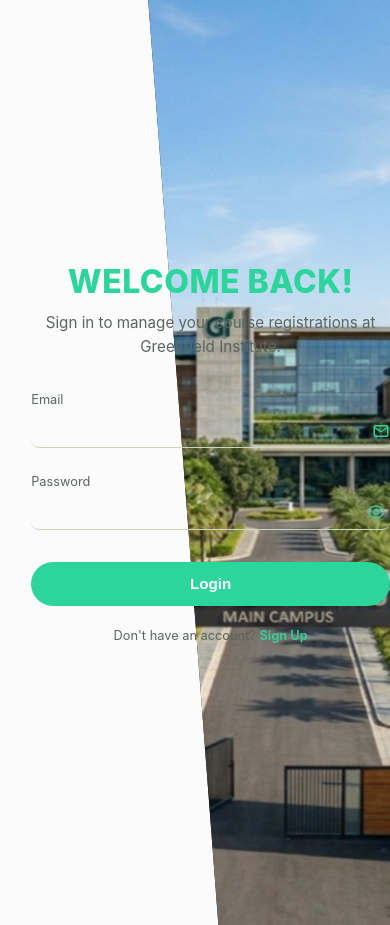
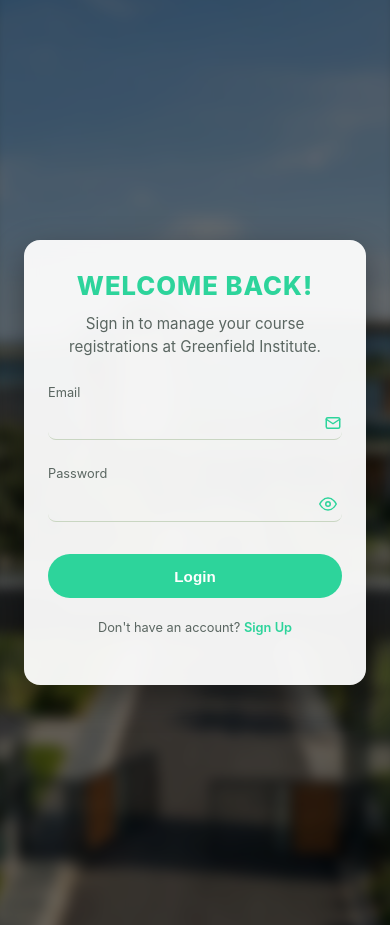
Before and after one commit to Winney360/GreenField_Institute, a PHP site: page / in a window 390 px wide. Run offline with PHP 8.4, Linux system fonts and the light colour scheme.

Commit message:
Refactor code structure for improved readability and maintainability

```diff
--- a/admin/dashboard.php
+++ b/admin/dashboard.php
@@ -11,7 +11,7 @@ $admin = require_admin();
     <link rel="stylesheet" href="../assets/css/style.css" />
 </head>
 <body class="has-sidebar">
-    <header class="navbar"><h1>GREENFIELD INSTITUTE <span class="admin-label">ADMIN PANEL</span></h1></header>
+    <header class="navbar"><h1><img class="navbar__logo" src="../assets/img/logo.png" alt="" />GREENFIELD INSTITUTE <span class="admin-label">ADMIN PANEL</span></h1></header>
 
     <aside class="sidebar">
         <nav class="sidebar__nav">
--- a/admin/manage_courses.php
+++ b/admin/manage_courses.php
@@ -11,7 +11,7 @@ require_admin();
     <link rel="stylesheet" href="../assets/css/style.css" />
 </head>
 <body class="has-sidebar">
-    <header class="navbar"><h1>GREENFIELD INSTITUTE <span class="admin-label">ADMIN PANEL</span></h1></header>
+    <header class="navbar"><h1><img class="navbar__logo" src="../assets/img/logo.png" alt="" />GREENFIELD INSTITUTE <span class="admin-label">ADMIN PANEL</span></h1></header>
 
     <aside class="sidebar">
         <nav class="sidebar__nav">
--- a/admin/registrations.php
+++ b/admin/registrations.php
@@ -11,7 +11,7 @@ require_admin();
     <link rel="stylesheet" href="../assets/css/style.css" />
 </head>
 <body class="has-sidebar">
-    <header class="navbar"><h1>GREENFIELD INSTITUTE <span class="admin-label">ADMIN PANEL</span></h1></header>
+    <header class="navbar"><h1><img class="navbar__logo" src="../assets/img/logo.png" alt="" />GREENFIELD INSTITUTE <span class="admin-label">ADMIN PANEL</span></h1></header>
 
     <aside class="sidebar">
         <nav class="sidebar__nav">
--- a/admin/students.php
+++ b/admin/students.php
@@ -11,7 +11,7 @@ require_admin();
     <link rel="stylesheet" href="../assets/css/style.css" />
 </head>
 <body class="has-sidebar">
-    <header class="navbar"><h1>GREENFIELD INSTITUTE <span class="admin-label">ADMIN PANEL</span></h1></header>
+    <header class="navbar"><h1><img class="navbar__logo" src="../assets/img/logo.png" alt="" />GREENFIELD INSTITUTE <span class="admin-label">ADMIN PANEL</span></h1></header>
 
     <aside class="sidebar">
         <nav class="sidebar__nav">
--- a/assets/css/style.css
+++ b/assets/css/style.css
@@ -73,6 +73,16 @@ body {
     color: var(--color-primary);
     text-transform: uppercase;
     letter-spacing: 2.5px;
+    display: flex;
+    align-items: center;
+    gap: 0.75rem;
+}
+/* Brand logo (the Gi monogram) sits to the left of the wordmark. */
+.navbar__logo {
+    height: 44px;
+    width: auto;
+    display: block;
+    flex-shrink: 0;
 }
 /* "ADMIN PANEL" suffix in the admin navbar — deep teal that pairs with the
    mint brand (analogous on the colour wheel). Reads as a sub-label without
@@ -679,6 +689,74 @@ body {
 .is-going-to-signup .auth-card__form,
 .is-going-to-login  .auth-card__form { animation: form-swap 3500ms var(--auth-ease) both; }
 
+/* --- AUTH PAGE — MOBILE LAYOUT ( ≤ 768px ) ------------------
+   On phones/tablets the diagonal split collapses:
+     • hero image fills the whole viewport with a blur + dark overlay
+     • the form sits in a centered frosted-glass card on top
+     • the dark/hero side-swap animations are disabled (no diagonal
+       to animate); the form's slide-down/up still plays.
+*/
+@media (max-width: 768px) {
+
+    /* Dark panel: drop the diagonal, become a full-bleed image holder. */
+    .auth-card__dark,
+    .mode-login  .auth-card__dark,
+    .mode-signup .auth-card__dark {
+        clip-path: none;
+        inset: 0;
+    }
+
+    /* Hero image: fill the viewport, blur it, dim it for text contrast.
+       transform: scale(1.05) hides the soft edges that blur creates. */
+    .auth-card__hero,
+    .mode-login  .auth-card__hero,
+    .mode-signup .auth-card__hero {
+        left: 0;
+        width: 100vw;
+        height: 100vh;
+        filter: blur(6px) brightness(0.45);
+        transform: scale(1.05);
+    }
+
+    /* Form panel sits centered over the image, no side-padding gymnastics. */
+    .auth-card__form,
+    .mode-login  .auth-card__form,
+    .mode-signup .auth-card__form {
+        justify-content: center;
+        align-items: center;
+        padding: 1.5rem;
+        z-index: 2;
+    }
+
+    /* The form-inner becomes the visible "card" — frosted glass effect.
+       backdrop-filter blurs whatever's behind the card (the image).
+       The translucent white background gives form text good contrast. */
+    .auth-card__form-inner {
+        width: 100%;
+        max-width: 380px;
+        background: rgba(255, 255, 255, 0.94);
+        backdrop-filter: blur(8px);
+        -webkit-backdrop-filter: blur(8px);
+        padding: 2rem 1.5rem;
+        border-radius: 16px;
+        box-shadow: 0 12px 32px rgba(0, 0, 0, 0.35);
+    }
+
+    /* Tighter spacing on small screens. */
+    .auth-welcome { margin-bottom: 1.25rem; }
+    .auth-welcome h1 { font-size: 1.6rem; letter-spacing: 1px; }
+    .mode-signup .auth-welcome { margin-top: 0; }
+
+    /* Disable the diagonal/hero animations on mobile — they'd flicker the
+       image since there's no diagonal anymore. The form swap still plays. */
+    .is-going-to-signup .auth-card__dark,
+    .is-going-to-signup .auth-card__hero,
+    .is-going-to-login  .auth-card__dark,
+    .is-going-to-login  .auth-card__hero {
+        animation: none;
+    }
+}
+
 
 /* --- Forms --------------------------------------------------- */
 form .field { margin-bottom: 1rem; }
--- a/courses.html
+++ b/courses.html
@@ -7,7 +7,7 @@
     <link rel="stylesheet" href="assets/css/style.css" />
 </head>
 <body class="has-sidebar">
-    <header class="navbar"><h1>GREENFIELD INSTITUTE</h1></header>
+    <header class="navbar"><h1><img class="navbar__logo" src="assets/img/logo.png" alt="" />GREENFIELD INSTITUTE</h1></header>
 
     <aside class="sidebar">
         <nav class="sidebar__nav">
--- a/dashboard.html
+++ b/dashboard.html
@@ -8,7 +8,7 @@
 </head>
 <body class="has-sidebar">
     <!-- ============ NAVBAR (full width, brand centered) ============ -->
-    <header class="navbar"><h1>GREENFIELD INSTITUTE</h1></header>
+    <header class="navbar"><h1><img class="navbar__logo" src="assets/img/logo.png" alt="" />GREENFIELD INSTITUTE</h1></header>
 
     <!-- ============ SIDEBAR (starts below navbar) ============ -->
     <aside class="sidebar">
--- a/my-courses.html
+++ b/my-courses.html
@@ -7,7 +7,7 @@
     <link rel="stylesheet" href="assets/css/style.css" />
 </head>
 <body class="has-sidebar">
-    <header class="navbar"><h1>GREENFIELD INSTITUTE</h1></header>
+    <header class="navbar"><h1><img class="navbar__logo" src="assets/img/logo.png" alt="" />GREENFIELD INSTITUTE</h1></header>
 
     <aside class="sidebar">
         <nav class="sidebar__nav">
--- a/profile.html
+++ b/profile.html
@@ -7,7 +7,7 @@
     <link rel="stylesheet" href="assets/css/style.css" />
 </head>
 <body class="has-sidebar">
-    <header class="navbar"><h1>GREENFIELD INSTITUTE</h1></header>
+    <header class="navbar"><h1><img class="navbar__logo" src="assets/img/logo.png" alt="" />GREENFIELD INSTITUTE</h1></header>
 
     <aside class="sidebar">
         <nav class="sidebar__nav">
--- a/settings.html
+++ b/settings.html
@@ -7,7 +7,7 @@
     <link rel="stylesheet" href="assets/css/style.css" />
 </head>
 <body class="has-sidebar">
-    <header class="navbar"><h1>GREENFIELD INSTITUTE</h1></header>
+    <header class="navbar"><h1><img class="navbar__logo" src="assets/img/logo.png" alt="" />GREENFIELD INSTITUTE</h1></header>
 
     <aside class="sidebar">
         <nav class="sidebar__nav">
```
Also changed, not shown: assets/img/logo.png (added).
